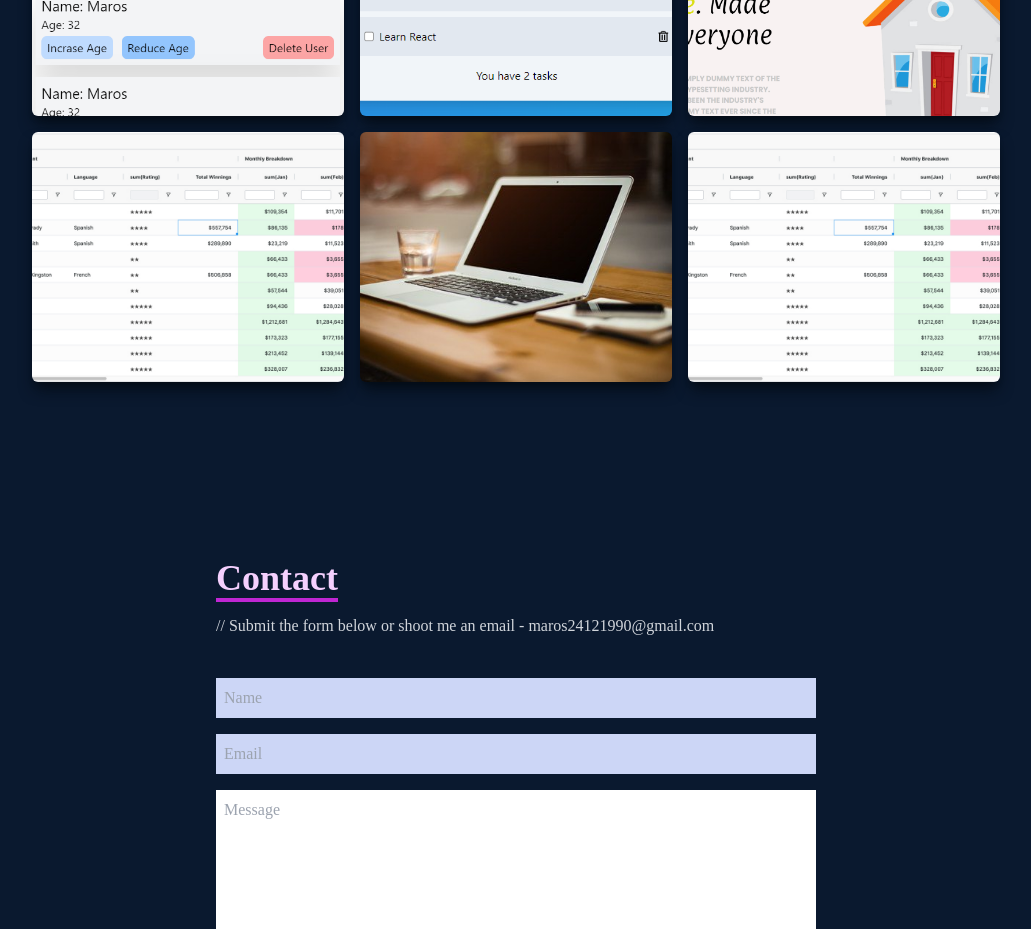
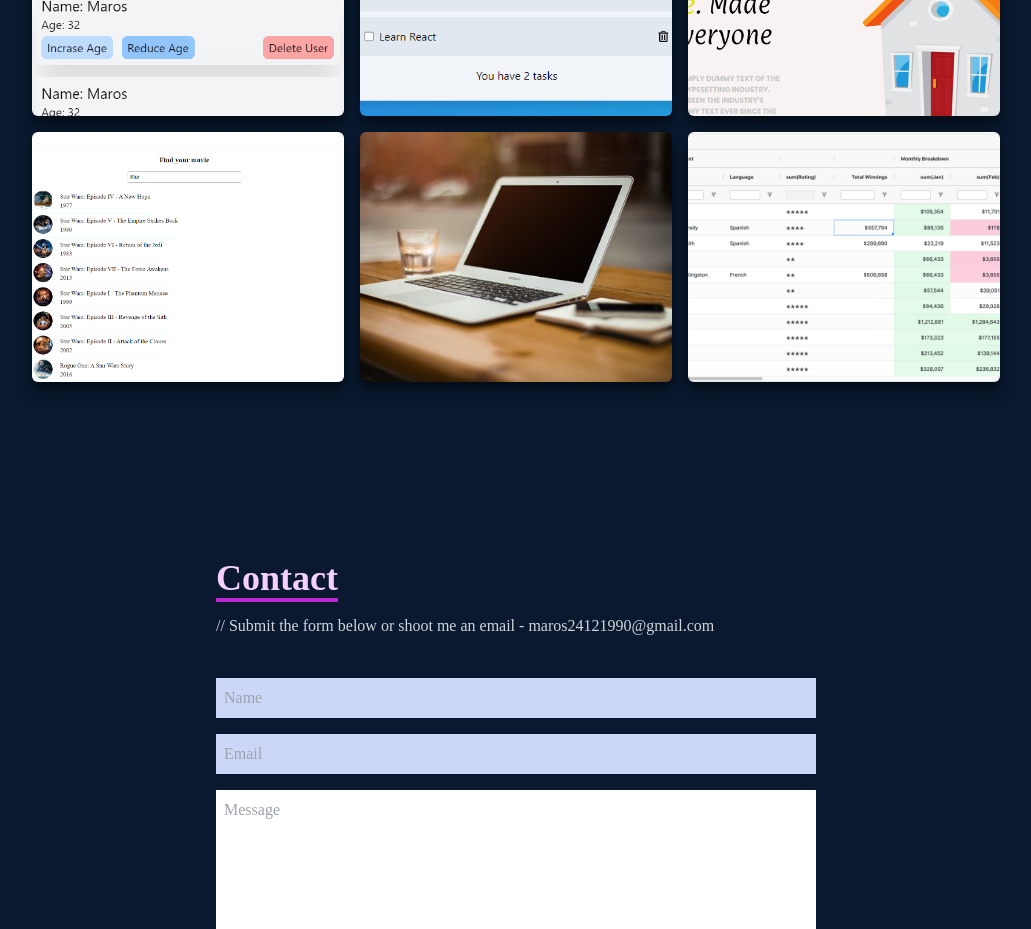
Before and after one commit to marosmichna/project-portfolio, a React (Create React App) app: page / in a window 1280 px wide. Shown: the part 2740-3669 px from the top of the page, without its empty margins (124-1155 px from the left). Built offline with nearby package versions, Linux system fonts and the light colour scheme.

Commit message:
Searching movies to project

```diff
--- a/src/components/Work.js
+++ b/src/components/Work.js
@@ -4,6 +4,7 @@ import RealWork from "../images/RealWork.png";
 import NameAgeApp from "../images/name-age-app.png";
 import TaskApp from "../images/task-app.png";
 import ProperityApp from "../images/properity-app.png"
+import SearchingMoviesApp from "../images/Searching-movies.app.png"
 
 const Work = () => {
   return (
@@ -80,20 +81,20 @@ const Work = () => {
                         </div>
                     </div>
                 </div>
-                <div style={{backgroundImage: `url(${RealWork})`}}
+                <div style={{backgroundImage: `url(${SearchingMoviesApp})`}}
                     className="shadow-lg shadow-[#040c16] group container rounded-md flex justify-center items-center mx-auto container-div">
 
                     {/* Hover Effects */}
 
                     <div className="opacity-0 group-hover:opacity-100">
                         <span className="text-2xl font-bold text-white tracking-wider drop-shadow-lg shadow-black">
-                            React JS Application
+                            Searching movies
                         </span>
                         <div className="pt-8 text-center">
-                            <a href="/">
+                            <a href="https://movie-search-rnj5u9f2d-marosmichna.vercel.app/">
                                 <button className="text-center rounded-lg px-4 py-3 m-2 bg-white text-gray-700 font-bold text-lg">Demo</button>
                             </a>
-                            <a href="/">
+                            <a href="https://github.com/marosmichna/movie-search">
                                 <button className="text-center rounded-lg px-4 py-3 m-2 bg-white text-gray-700 font-bold text-lg">Code</button>
                             </a>
                         </div>
```
Also changed, not shown: src/images/Searching-movies.app.png (added).
